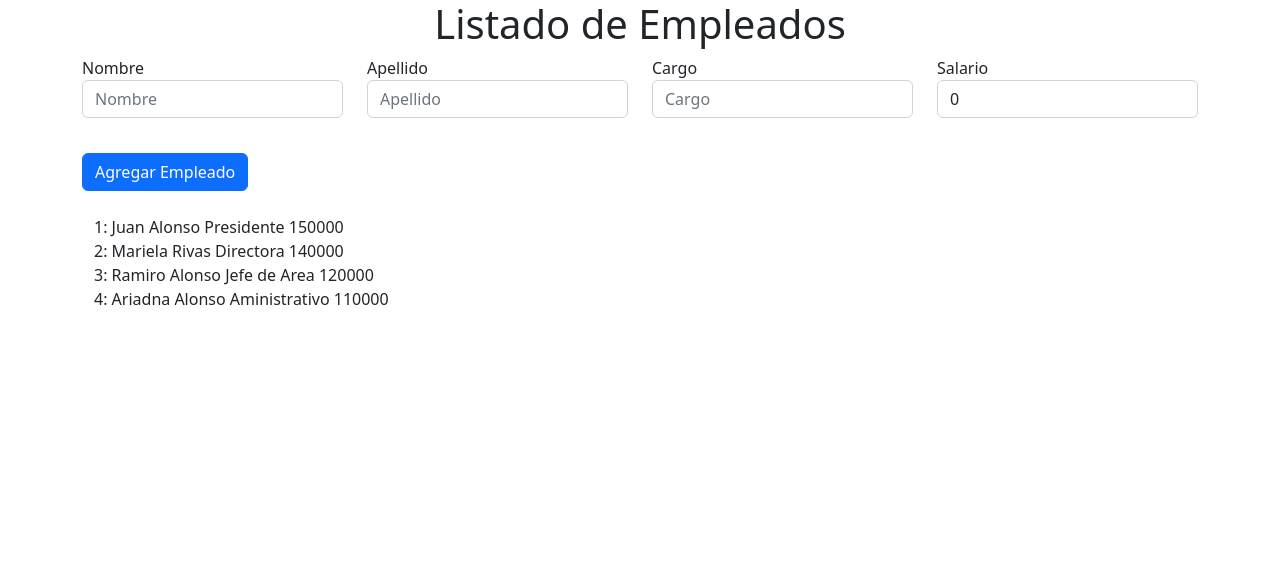
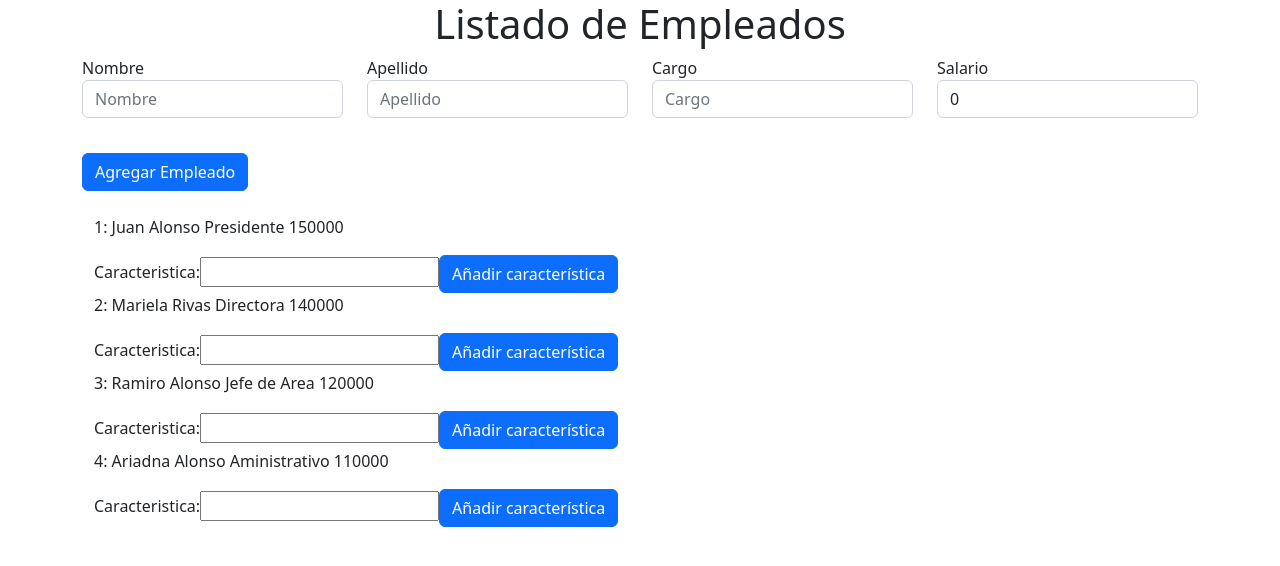
Before and after one commit to juanignacioalonso/angularPildoras, an Angular app in the folder app-empleados/: page / in a window 1280 px wide. Shown: the top 566 px of the page. Built offline with nearby package versions, Linux system fonts and the light colour scheme.

Commit message:
Comunicación componentes II

```diff
--- a/app-empleados/src/app/app.module.ts
+++ b/app-empleados/src/app/app.module.ts
@@ -4,11 +4,13 @@
 
 import { AppComponent } from './app.component';
 import { EmpleadoHijoCComponent } from './empleado-hijo-c/empleado-hijo-c.component';
+import { CaracteristicasEmpleadoCComponent } from './caracteristicas-empleado-c/caracteristicas-empleado-c.component';
 
 @NgModule({
   declarations: [
     AppComponent,
-    EmpleadoHijoCComponent
+    EmpleadoHijoCComponent,
+    CaracteristicasEmpleadoCComponent
   ],
   imports: [
     BrowserModule,
--- /dev/null
+++ b/app-empleados/src/app/caracteristicas-empleado-c/caracteristicas-empleado-c.component.html
@@ -0,0 +1,3 @@
+<label>Caracteristica: </label>
+<input type="text" #nuevaCaracteristica>
+<button (click)="agregarCaracteristicas(nuevaCaracteristica.value)" class="btn btn-primary"> Añadir característica</button>
--- /dev/null
+++ b/app-empleados/src/app/caracteristicas-empleado-c/caracteristicas-empleado-c.component.ts
@@ -0,0 +1,20 @@
+import { Component, EventEmitter, OnInit, Output } from '@angular/core';
+
+@Component({
+  selector: 'app-caracteristicas-empleado-c',
+  templateUrl: './caracteristicas-empleado-c.component.html',
+  styleUrls: ['./caracteristicas-empleado-c.component.css']
+})
+export class CaracteristicasEmpleadoCComponent implements OnInit {
+
+  @Output() caracteristicasEmpleados = new EventEmitter<string>();
+
+  constructor() { }
+
+  ngOnInit(): void {
+  }
+  agregarCaracteristicas(value:string){
+    this.caracteristicasEmpleados.emit(value);
+  }
+
+}
--- a/app-empleados/src/app/empleado-hijo-c/empleado-hijo-c.component.html
+++ b/app-empleados/src/app/empleado-hijo-c/empleado-hijo-c.component.html
@@ -3,5 +3,9 @@
       <div class="col">
         <div >{{indice+1}}: {{empleadoDeLista.nombre}} {{empleadoDeLista.apellido}} {{empleadoDeLista.cargo}} {{empleadoDeLista.salario}}</div>
       </div>
+      <ul style="list-style:none;">
+        <li *ngFor="let caracteristica of arrayCaracteristicas">{{caracteristica}}</li>
+      </ul>
+      <app-caracteristicas-empleado-c (caracteristicasEmpleados)="agregarCaracteristica($event)"></app-caracteristicas-empleado-c>
     </div>
   </div>
--- a/app-empleados/src/app/empleado-hijo-c/empleado-hijo-c.component.ts
+++ b/app-empleados/src/app/empleado-hijo-c/empleado-hijo-c.component.ts
@@ -15,4 +15,10 @@
   ngOnInit(): void {
   }
 
+  arrayCaracteristicas = [''];
+
+  agregarCaracteristica(nuevaCaracteristica:string){
+    this.arrayCaracteristicas.push(nuevaCaracteristica);
+  }
+
 }
```
Also changed, not shown: app-empleados/src/app/caracteristicas-empleado-c/caracteristicas-empleado-c.component.css (added), 1 other file (tests, documents, lock files or other folders).
